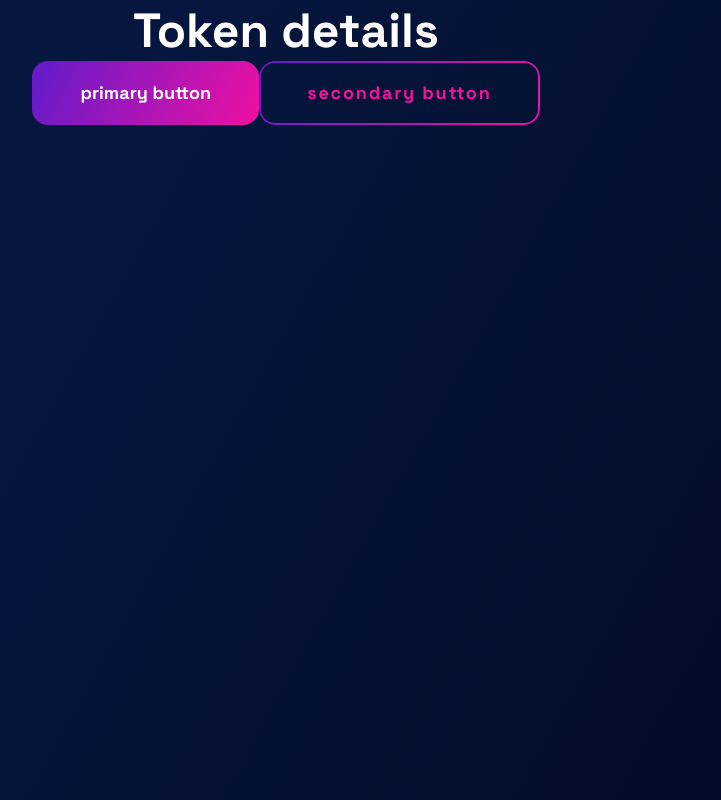
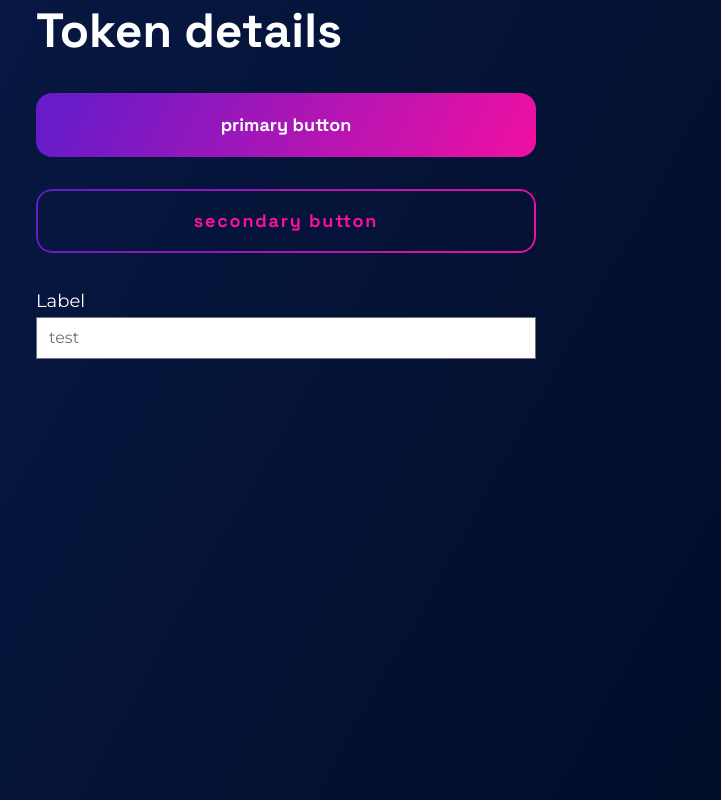
Before and after one commit to atomiklabs/deploycontracts.io, a Next.js app: page /tokenDetails in a window 1280 px wide. Shown: the whole page, without its empty margins (354-1075 px from the left). Built offline with nearby package versions, Linux system fonts and the light colour scheme.

Commit message:
init input

```diff
--- /dev/null
+++ b/components/Input.tsx
@@ -0,0 +1,8 @@
+export default function Input() {
+  return (
+    <div className='flex flex-col'>
+      <label className='text-white'>Label</label>
+      <input type='text' placeholder='test' />
+    </div>
+  )
+}
--- a/pages/tokenDetails.tsx
+++ b/pages/tokenDetails.tsx
@@ -1,12 +1,14 @@
 import PrimaryButton from '@/components/buttons/PrimaryButton'
 import SecondaryButton from '@/components/buttons/SecondaryButton'
+import Input from '@/components/Input'
 
 export default function tokenDetails() {
   return (
-    <section className='text-center'>
+    <section className='flex flex-col m-auto max-w-[500px] gap-y-8'>
       <h1 className=' font-space-grotesk font-bold text-xl text-white'>Token details</h1>
       <PrimaryButton title='primary button' />
       <SecondaryButton title='secondary button' />
+      <Input />
     </section>
   )
 }
```
